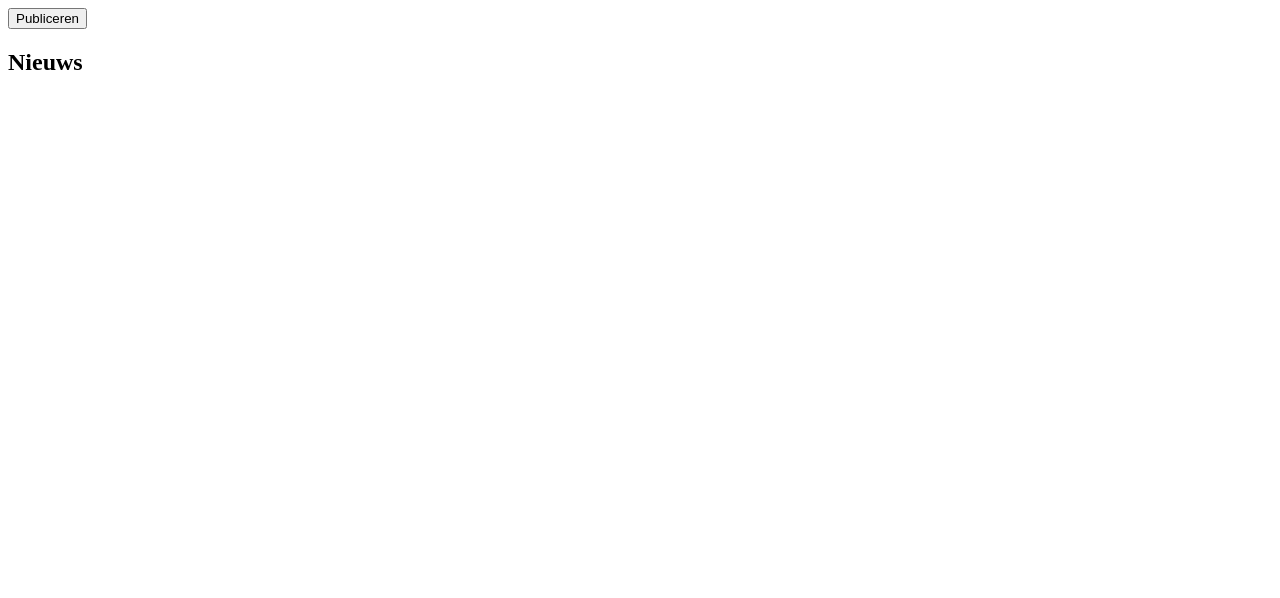
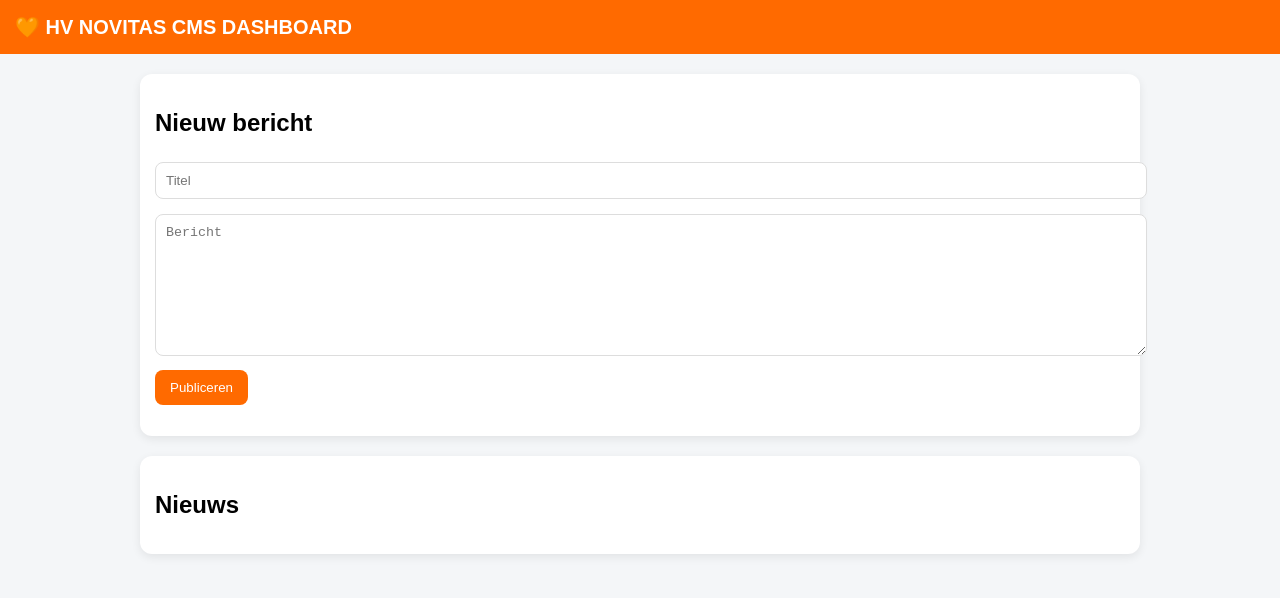
Before and after one commit to hvnovitas-ux/hvnovitas-beheer, a plain HTML site: page cms.html in a window 1280 px wide. Drawn offline with Linux system fonts and the light colour scheme; no server answers.

Commit message:
Refactor cms.html structure and styling

```diff
--- a/cms.html
+++ b/cms.html
@@ -1,4 +1,108 @@
- <button id="publish">Publiceren</button>
+<!DOCTYPE html>
+<html lang="nl">
+
+<head>
+<meta charset="UTF-8">
+<meta name="viewport" content="width=device-width, initial-scale=1.0">
+<title>HV Novitas CMS</title>
+
+<style>
+
+body {
+    margin: 0;
+    font-family: Arial;
+    background: #f4f6f8;
+}
+
+.topbar {
+    background: #ff6a00;
+    color: white;
+    padding: 15px;
+    font-size: 20px;
+    font-weight: bold;
+}
+
+.container {
+    max-width: 1000px;
+    margin: auto;
+    padding: 20px;
+}
+
+.box {
+    background: white;
+    padding: 15px;
+    border-radius: 12px;
+    margin-bottom: 20px;
+    box-shadow: 0 3px 10px rgba(0,0,0,0.08);
+}
+
+input, textarea {
+    width: 100%;
+    padding: 10px;
+    margin-top: 5px;
+    margin-bottom: 10px;
+    border-radius: 8px;
+    border: 1px solid #ddd;
+}
+
+button {
+    background: #ff6a00;
+    color: white;
+    border: none;
+    padding: 10px 15px;
+    border-radius: 8px;
+    cursor: pointer;
+}
+
+.news-item {
+    background: #fff;
+    padding: 15px;
+    border-radius: 12px;
+    margin-bottom: 10px;
+    box-shadow: 0 2px 8px rgba(0,0,0,0.05);
+}
+
+.actions {
+    display: flex;
+    gap: 10px;
+    margin-top: 10px;
+}
+
+.actions button {
+    background: #333;
+}
+
+.actions .delete {
+    background: #e74c3c;
+}
+
+</style>
+
+</head>
+
+<body>
+
+<div class="topbar">
+🧡 HV NOVITAS CMS DASHBOARD
+</div>
+
+<div class="container">
+
+    <!-- FORM -->
+    <div class="box">
+
+        <h2>Nieuw bericht</h2>
+
+        <form id="newsForm">
+
+            <input type="text" id="title" placeholder="Titel">
+            <textarea id="text" rows="8" placeholder="Bericht"></textarea>
+
+            <button type="submit" id="publish">
+                Publiceren
+            </button>
+
+        </form>
 
         <p id="status"></p>
 
```
